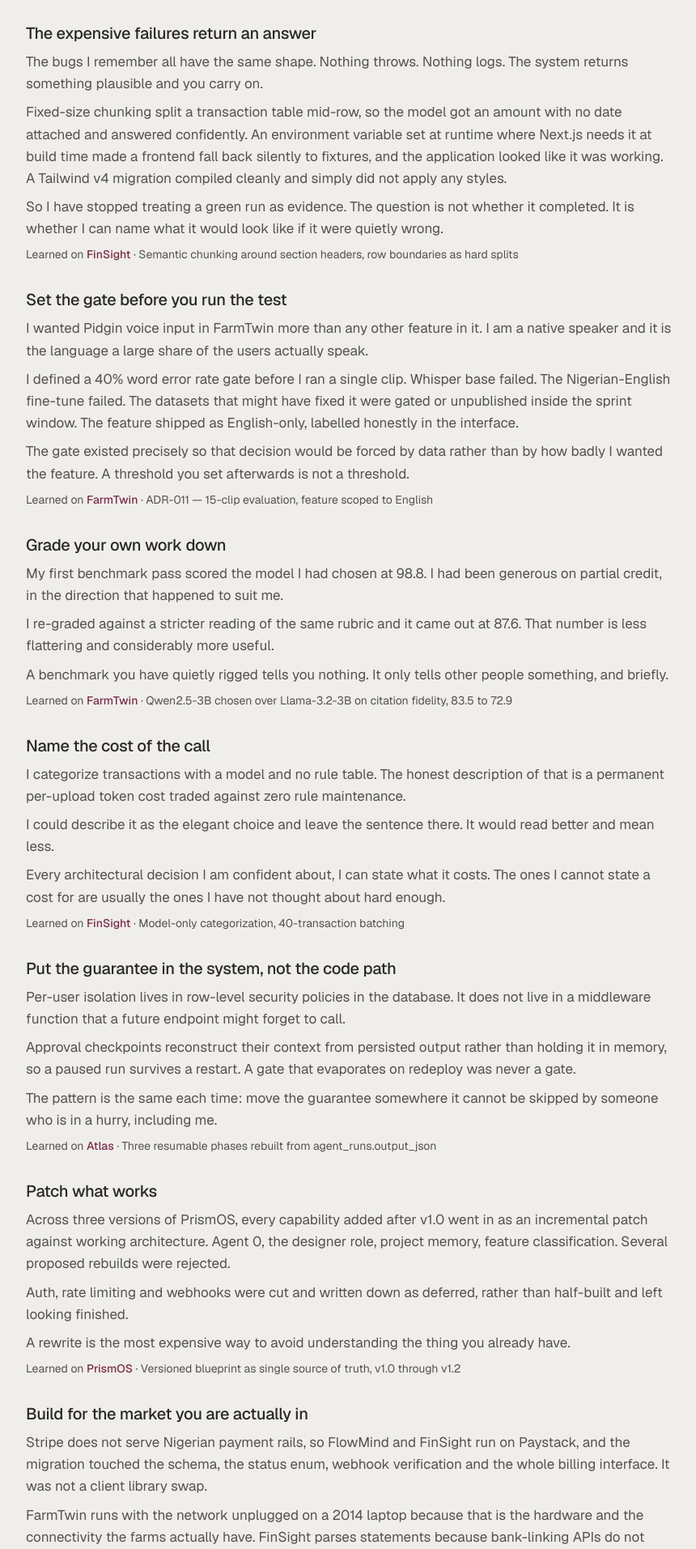
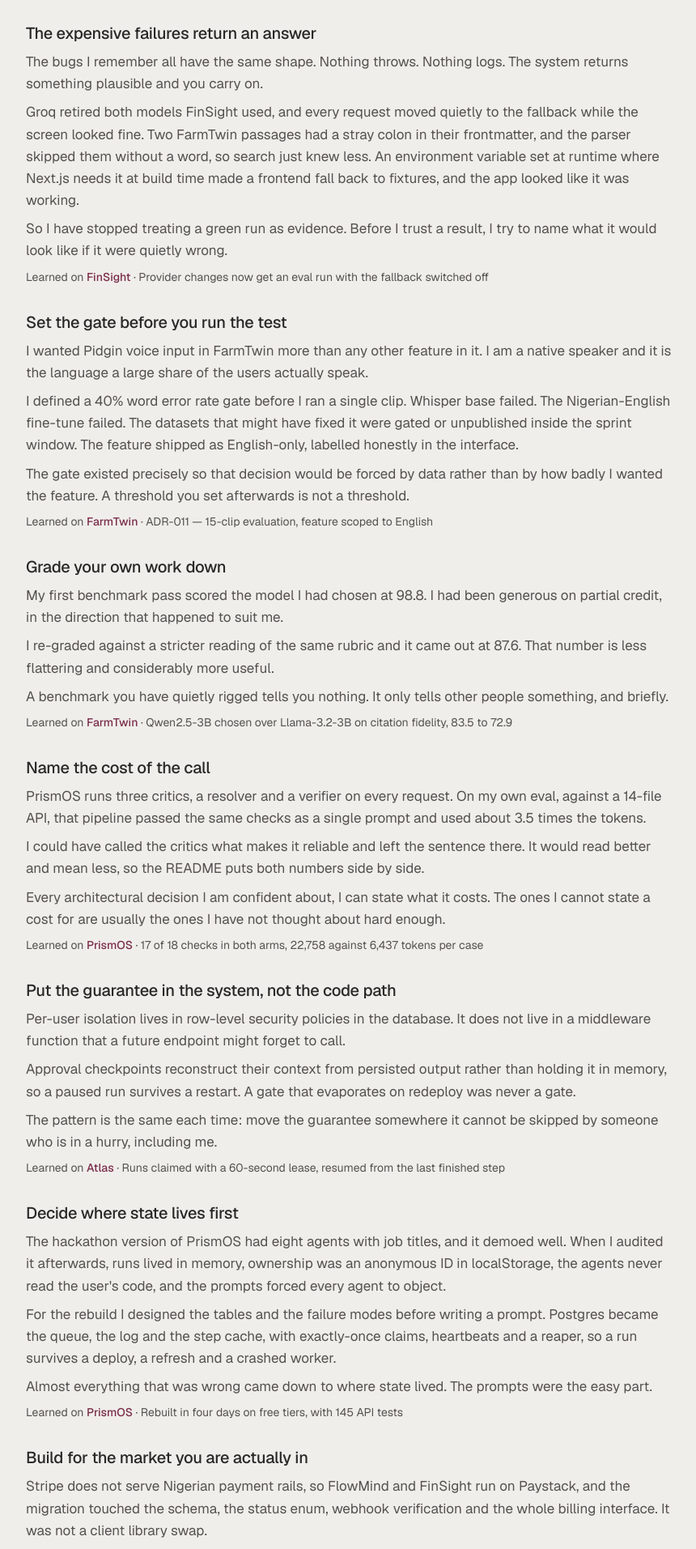
Before and after one commit to Elisabeth56/Portfolio, a Next.js app: page /read in a window 1280 px wide. Shown: the part 3307-5220 px from the top of the page at 81% size, without its empty margins (208-1068 px from the left). Built offline with nearby package versions, Linux system fonts and the light colour scheme.

Commit message:
replace the stale method cards with current evidence from FinSight, FarmTwin and PrismOS, drop Alibaba Cloud from the stack

```diff
--- a/src/content/experience.ts
+++ b/src/content/experience.ts
@@ -147,7 +147,9 @@ export const capabilities: CapabilityGroup[] = [
       "Railway",
       "Render",
       "Neon",
-      "Alibaba Cloud SAE",
+      "Supabase",
+      "Tauri",
+      "GitHub Actions",
       "Git",
       "Paystack",
     ],
--- a/src/content/method.ts
+++ b/src/content/method.ts
@@ -16,13 +16,13 @@ export const principles: Principle[] = [
     title: "The expensive failures return an answer",
     body: [
       "The bugs I remember all have the same shape. Nothing throws. Nothing logs. The system returns something plausible and you carry on.",
-      "Fixed-size chunking split a transaction table mid-row, so the model got an amount with no date attached and answered confidently. An environment variable set at runtime where Next.js needs it at build time made a frontend fall back silently to fixtures, and the application looked like it was working. A Tailwind v4 migration compiled cleanly and simply did not apply any styles.",
-      "So I have stopped treating a green run as evidence. The question is not whether it completed. It is whether I can name what it would look like if it were quietly wrong.",
+      "Groq retired both models FinSight used, and every request moved quietly to the fallback while the screen looked fine. Two FarmTwin passages had a stray colon in their frontmatter, and the parser skipped them without a word, so search just knew less. An environment variable set at runtime where Next.js needs it at build time made a frontend fall back to fixtures, and the app looked like it was working.",
+      "So I have stopped treating a green run as evidence. Before I trust a result, I try to name what it would look like if it were quietly wrong.",
     ],
     evidence: {
       project: "FinSight",
       slug: "finsight",
-      note: "Semantic chunking around section headers, row boundaries as hard splits",
+      note: "Provider changes now get an eval run with the fallback switched off",
     },
   },
   {
@@ -57,14 +57,14 @@ export const principles: Principle[] = [
     index: "04",
     title: "Name the cost of the call",
     body: [
-      "I categorize transactions with a model and no rule table. The honest description of that is a permanent per-upload token cost traded against zero rule maintenance.",
-      "I could describe it as the elegant choice and leave the sentence there. It would read better and mean less.",
+      "PrismOS runs three critics, a resolver and a verifier on every request. On my own eval, against a 14-file API, that pipeline passed the same checks as a single prompt and used about 3.5 times the tokens.",
+      "I could have called the critics what makes it reliable and left the sentence there. It would read better and mean less, so the README puts both numbers side by side.",
       "Every architectural decision I am confident about, I can state what it costs. The ones I cannot state a cost for are usually the ones I have not thought about hard enough.",
     ],
     evidence: {
-      project: "FinSight",
-      slug: "finsight",
-      note: "Model-only categorization, 40-transaction batching",
+      project: "PrismOS",
+      slug: "prismos",
+      note: "17 of 18 checks in both arms, 22,758 against 6,437 tokens per case",
     },
   },
   {
@@ -78,21 +78,21 @@ export const principles: Principle[] = [
     evidence: {
       project: "Atlas",
       slug: "atlas-ai",
-      note: "Three resumable phases rebuilt from agent_runs.output_json",
+      note: "Runs claimed with a 60-second lease, resumed from the last finished step",
     },
   },
   {
     index: "06",
-    title: "Patch what works",
+    title: "Decide where state lives first",
     body: [
-      "Across three versions of PrismOS, every capability added after v1.0 went in as an incremental patch against working architecture. Agent 0, the designer role, project memory, feature classification. Several proposed rebuilds were rejected.",
-      "Auth, rate limiting and webhooks were cut and written down as deferred, rather than half-built and left looking finished.",
-      "A rewrite is the most expensive way to avoid understanding the thing you already have.",
+      "The hackathon version of PrismOS had eight agents with job titles, and it demoed well. When I audited it afterwards, runs lived in memory, ownership was an anonymous ID in localStorage, the agents never read the user's code, and the prompts forced every agent to object.",
+      "For the rebuild I designed the tables and the failure modes before writing a prompt. Postgres became the queue, the log and the step cache, with exactly-once claims, heartbeats and a reaper, so a run survives a deploy, a refresh and a crashed worker.",
+      "Almost everything that was wrong came down to where state lived. The prompts were the easy part.",
     ],
     evidence: {
       project: "PrismOS",
       slug: "prismos",
-      note: "Versioned blueprint as single source of truth, v1.0 through v1.2",
+      note: "Rebuilt in four days on free tiers, with 145 API tests",
     },
   },
   {
```
